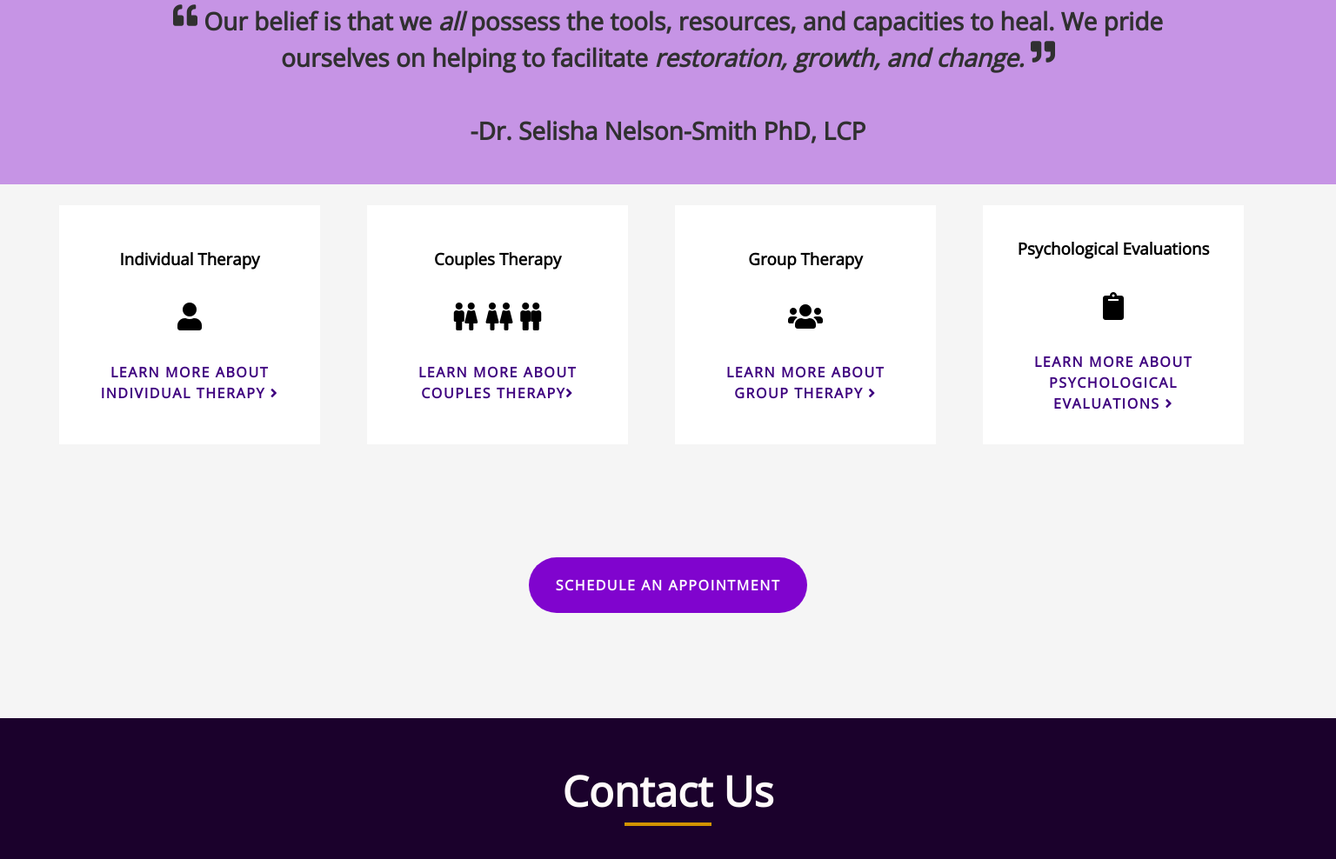
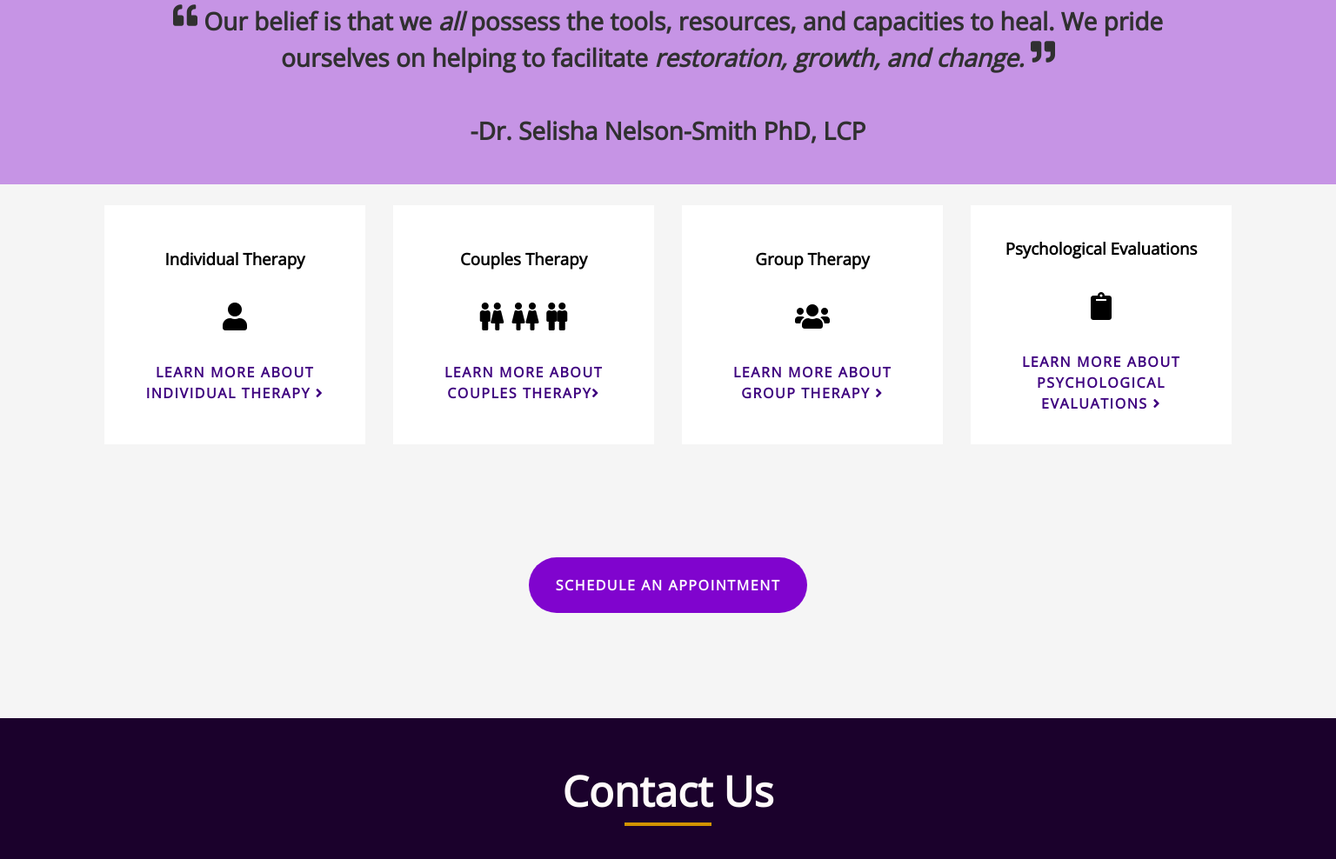
Before and after one commit to artsycoder533/VOHPS-LLC, a website: page index.html in a window 1536 px wide. Shown: the part 1662-2650 px from the top of the page at 87% size. Drawn offline with nearby package versions, Linux system fonts and the light colour scheme.

Commit message:
fixed alignment issue in services section

```diff
--- a/scss/sections/_services.scss
+++ b/scss/sections/_services.scss
@@ -58,12 +58,9 @@ SERVICES SECTION
     width: 100%;
     display: flex;
     flex-wrap: wrap;
-    padding: 0;
-    gap: 2rem;
-
     justify-content: center;
     align-items: center;
-    // border: 2px solid red;
+    gap: 2rem;
 
     .individual,
     .couples,
@@ -115,24 +112,14 @@ SERVICES SECTION
     }
 
     @media screen and (min-width: 992px) {
-      display: grid;
-      align-items: center;
-      grid-template-columns: 1fr 1fr 1fr;
-      grid-template-rows: 1fr;
-      gap: 1rem;
+    //   display: grid;
+    //   align-items: center;
+    //   grid-template-columns: 1fr 1fr;
+    //   grid-template-rows: fr;
+    //   gap: rem;
 
-      .evaluations {
-        transform: translate(115%);
-      }
     }
 
-    @media screen and (min-width: 1400px) {
-      grid-template-columns: 1fr 1fr 1fr 1fr;
-
-      .evaluations {
-        transform: translate(0);
-      }
-    }
   }
   @media screen and (min-width: 992px) {
     height: auto;
```
Also changed, not shown: assets/css/style.css, 1 other file.
